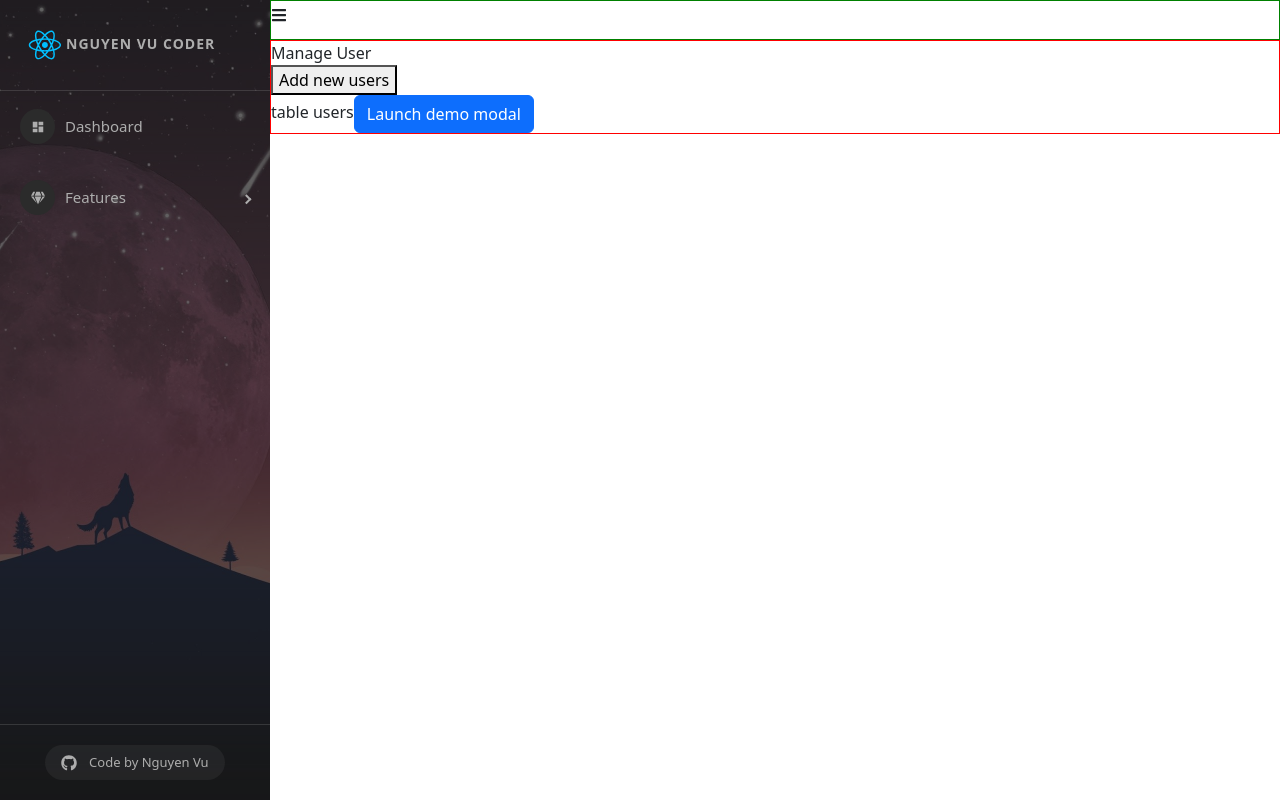
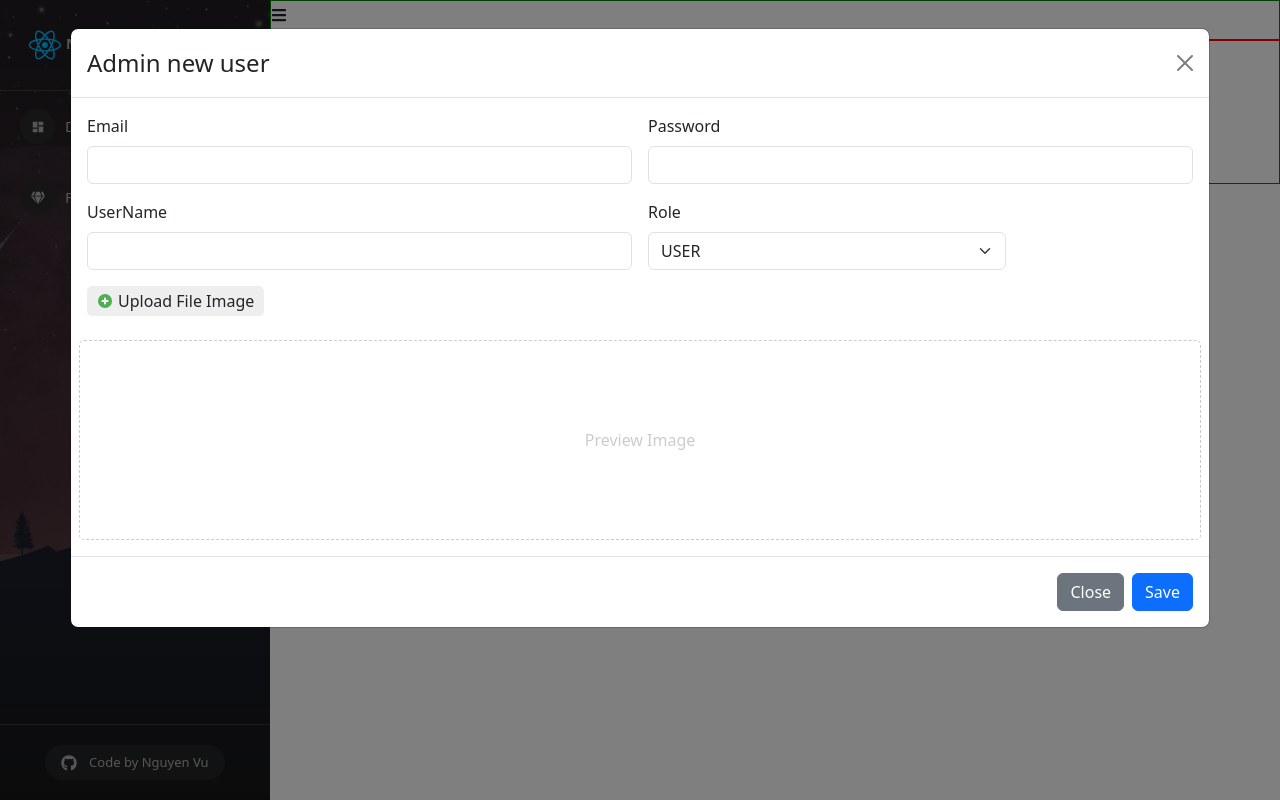
Before and after one commit to nguyenvu232901/base-react-redux, a React (Create React App) app: page /admins/manage-users in a window 1280 px wide. Both pictures are taken after a click on the button "Add new users". Built offline with nearby package versions, Linux system fonts and the light colour scheme.

Commit message:
post create manageUser

```diff
--- a/src/components/Admin/Content/ManageUser.js
+++ b/src/components/Admin/Content/ManageUser.js
@@ -1,17 +1,25 @@
 import ModelCreateUser from "./ModelCreateUser";
+import "./ManageUser.scss"; // Assuming you have a CSS file for styling
+import { FcPlus } from "react-icons/fc";
+import { useState } from "react";
 
 const ManageUser = (props) => {
+  const [showModelCreateuser, setShowModelCreateuser] = useState(false);
   return (
     <div className="manage-user-container">
       <div className="title">Manage User</div>
       <div className="users-content">
-        <div className="">
-          <button>Add new users</button>
+        <div className="btn-add-new">
+          <button className="btn btn-primary" onClick={setShowModelCreateuser}>
+            <FcPlus />
+            Add new users
+          </button>
         </div>
-        <div className="">
-          table users
-          <ModelCreateUser />
-        </div>
+        <div className="table-users-container">table users</div>
+        <ModelCreateUser
+          show={showModelCreateuser}
+          setShow={setShowModelCreateuser}
+        />
       </div>
     </div>
   );
--- /dev/null
+++ b/src/components/Admin/Content/ManageUser.scss
@@ -0,0 +1,52 @@
+.model-add-user {
+  .lable-upload {
+    display: flex;
+    align-items: center;
+    gap: 5px;
+    width: fit-content;
+    border-radius: 5px;
+    background-color: #eee;
+    padding: 3px 10px;
+    cursor: pointer;
+
+    &:hover {
+      background-color: #bcbcbc;
+    }
+  }
+
+  .img-preview {
+    margin-top: 1rem;
+    border: 1px dashed #ccc;
+    border-radius: 5px;
+    display: flex;
+    justify-content: center;
+    align-items: center;
+    height: 200px;
+    color: #ccc;
+
+    img {
+      max-width: 100%;
+      max-height: 100%;
+    }
+  }
+}
+
+.manage-user-container {
+  padding: 10px;
+  .title {
+    font-size: 20px;
+    font-weight: 600;
+  }
+
+  .users-content {
+    .btn-add-new {
+      margin: 15px 0;
+
+      button {
+        display: flex;
+        align-items: center;
+        gap: 5px;
+      }
+    }
+  }
+}
--- a/src/components/Admin/Content/ModelCreateUser.js
+++ b/src/components/Admin/Content/ModelCreateUser.js
@@ -1,25 +1,81 @@
 import { useState } from "react";
 import Button from "react-bootstrap/Button";
 import Modal from "react-bootstrap/Modal";
+import "./ManageUser.scss"; // Assuming you have a CSS file for styling
+import { FcPlus } from "react-icons/fc";
+import axios from "axios";
 
-function ModelCreateUser() {
-  const [show, setShow] = useState(false);
+function ModelCreateUser(props) {
+  const { show, setShow } = props; //object dung {}
 
-  const handleClose = () => setShow(false);
+  const handleClose = () => {
+    setShow(false);
+    setEmail("");
+    setPassword("");
+    setUsername("");
+    setRole("USER");
+    setImage("");
+    setPreviewImage("");
+  };
   const handleShow = () => setShow(true);
+
+  const [email, setEmail] = useState("");
+  const [password, setPassword] = useState("");
+  const [username, setUsername] = useState("");
+  const [role, setRole] = useState("USER");
+  const [image, setImage] = useState("");
+  const [preivewImage, setPreviewImage] = useState("");
+
+  const handleUploadImage = (e) => {
+    if (e?.target?.files?.[0]) {
+      setPreviewImage(URL.createObjectURL(e.target.files[0]));
+      setImage(e.target.files[0]); //goi len server
+      //   console.log("helo");
+    }
+  };
+
+  const handSubitCreateUser = async () => {
+    //validate
+
+    //call API
+
+    // C1: Dùng cho các biến bình thường
+    // let data = {
+    //   email: email,
+    //   password: password,
+    //   username: username,
+    //   role: role,
+    //   userImage: image, //mau tim la gia lay tu const ben treen
+    // };
+    // console.log(data);
+
+    // Cách 2: dùng cho gửi file
+    const data = new FormData();
+    data.append("email", email);
+    data.append("password", password);
+    data.append("username", username);
+    data.append("role", role);
+    data.append("userIamge", image);
+
+    let res = await axios.post(
+      "http://localhost:8081/api/v1/participant",
+      data
+    );
+    console.log(">>>Check", res);
+  };
 
   return (
     <>
-      <Button variant="primary" onClick={handleShow}>
+      {/* <Button variant="primary" onClick={handleShow}>
         Launch demo modal
-      </Button>
+      </Button> */}
 
       <Modal
         show={show}
         onHide={handleClose}
         size="xl"
         backdrop="static"
-        keyboard={false}
+        className="model-add-user"
       >
         <Modal.Header closeButton>
           <Modal.Title>Admin new user</Modal.Title>
@@ -28,29 +84,63 @@
           <form className="row g-3">
             <div className="col-md-6">
               <label className="form-label">Email</label>
-              <input type="email" className="form-control" />
+              <input
+                type="email"
+                className="form-control"
+                value={email}
+                onChange={(e) => setEmail(e.target.value)}
+              />
             </div>
             <div className="col-md-6">
               <label className="form-label">Password</label>
-              <input type="password" className="form-control" />
+              <input
+                type="password"
+                className="form-control"
+                value={password}
+                onChange={(e) => setPassword(e.target.value)}
+              />
             </div>
 
             <div className="col-md-6">
               <label className="form-label">UserName</label>
-              <input type="text" className="form-control" />
+              <input
+                type="text"
+                className="form-control"
+                value={username}
+                onChange={(e) => setUsername(e.target.value)}
+              />
             </div>
             <div className="col-md-4">
               <label className="form-label">Role</label>
-              <select className="form-select">
-                <option selected value={"USER"}>
-                  USER
-                </option>
+              <select
+                className="form-select"
+                value={role}
+                onChange={(e) => setRole(e.target.value)}
+              >
+                <option value={"USER"}>USER</option>
                 <option value={"ADMIN"}>ADMIN</option>
               </select>
             </div>
+
             <div className="col-md-12">
-              <label className="form-label">Image</label>
-              <input type="file" className="form-control" />
+              <label className="form-label lable-upload" htmlFor="labelUpload">
+                <FcPlus /> Upload File Image
+              </label>
+              <input
+                type="file"
+                className="form-control"
+                hidden
+                id="labelUpload"
+                onChange={handleUploadImage}
+              />
+            </div>
+
+            <div className="col-md-12 img-preview">
+              {preivewImage ? (
+                <img src={preivewImage} alt="Preview" />
+              ) : (
+                <span>Preview Image</span>
+              )}
             </div>
           </form>
         </Modal.Body>
@@ -58,7 +148,7 @@
           <Button variant="secondary" onClick={handleClose}>
             Close
           </Button>
-          <Button variant="primary" onClick={handleClose}>
+          <Button variant="primary" onClick={() => handSubitCreateUser()}>
             Save
           </Button>
         </Modal.Footer>
```
